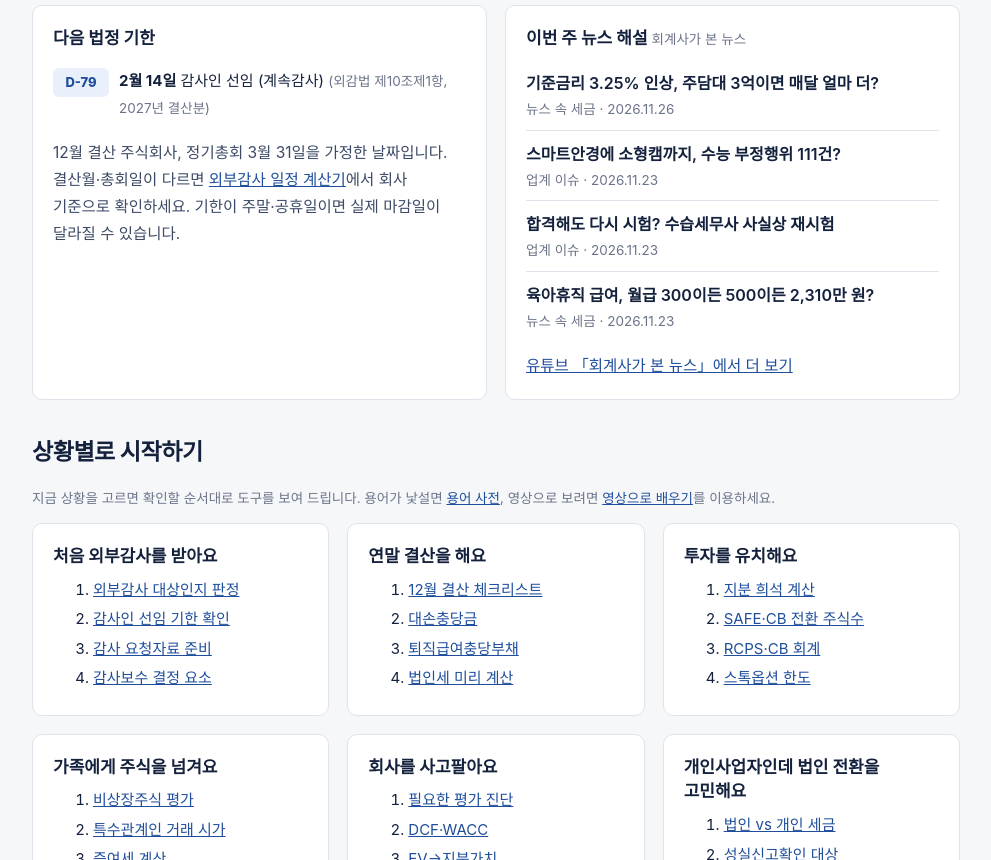
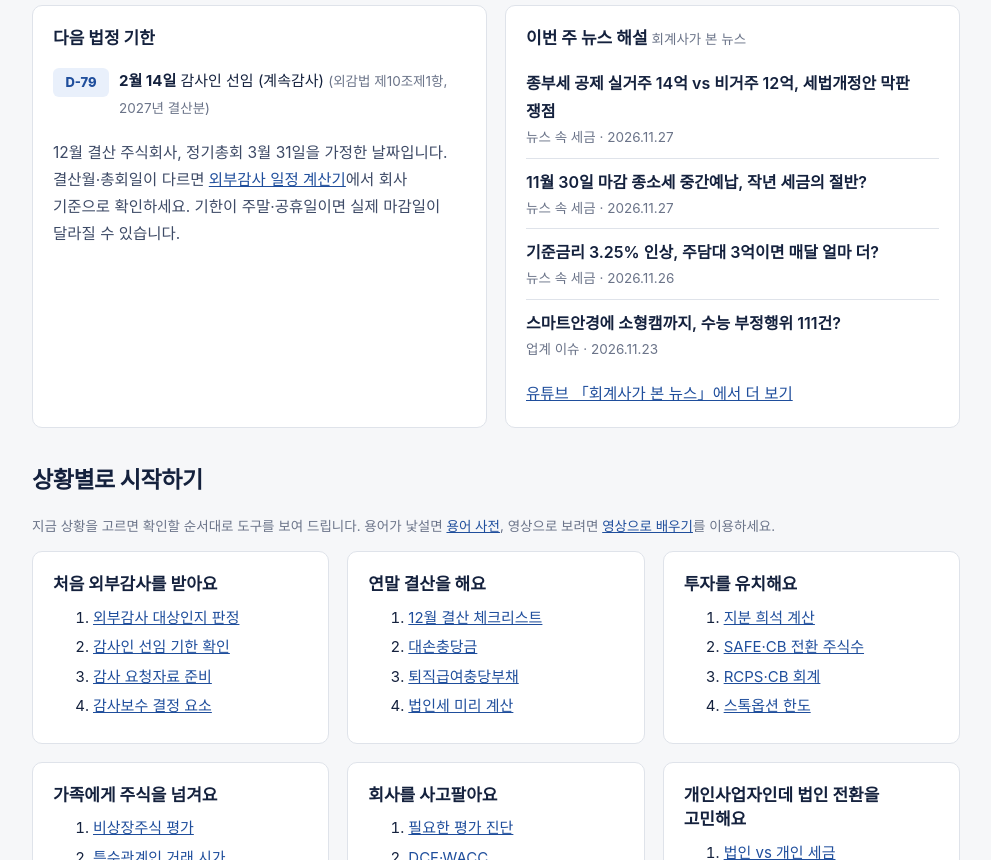
Before and after one commit to ybackh-ai/ybackh-ai.github.io, a plain HTML site: page index.html in a window 1280 px wide. Shown: the part 945-1805 px from the top of the page, without its empty margins (144-1135 px from the left). Drawn offline with Linux system fonts and the light colour scheme; no server answers; a web font is replaced by a local one.

Commit message:
Update home news card (N17, N18)
Co-Authored-By: Claude Opus 5.5 <noreply@anthropic.com>

```diff
--- a/index.html
+++ b/index.html
@@ -113,10 +113,10 @@ document.addEventListener('DOMContentLoaded',function(){var h=location.hash&&doc
         <h3>이번 주 뉴스 해설 <span class="hint" style="display:inline">회계사가 본 뉴스</span></h3>
         <!-- news:start -->
         <ul class="news-list">
+          <li><a href="https://youtu.be/I1-fu8d193Q" target="_blank" rel="noopener">종부세 공제 실거주 14억 vs 비거주 12억, 세법개정안 막판 쟁점</a><span class="hint">뉴스 속 세금 · 2026.11.27</span></li>
+          <li><a href="https://youtu.be/UvqXF6PKriU" target="_blank" rel="noopener">11월 30일 마감 종소세 중간예납, 작년 세금의 절반?</a><span class="hint">뉴스 속 세금 · 2026.11.27</span></li>
           <li><a href="https://youtu.be/KU5VICVh2fk" target="_blank" rel="noopener">기준금리 3.25% 인상, 주담대 3억이면 매달 얼마 더?</a><span class="hint">뉴스 속 세금 · 2026.11.26</span></li>
-          <li><a href="https://youtu.be/9ikT7yngUlg" target="_blank" rel="noopener">스마트안경에 소형캠까지, 수능 부정행위 111건?</a><span class="hint">업계 이슈 · 2026.11.23</span></li>
-          <li><a href="https://youtu.be/5NgsZk48OII" target="_blank" rel="noopener">합격해도 다시 시험? 수습세무사 사실상 재시험</a><span class="hint">업계 이슈 · 2026.11.23</span></li>
-          <li><a href="https://youtu.be/-nIAoGcXBKg" target="_blank" rel="noopener">육아휴직 급여, 월급 300이든 500이든 2,310만 원?</a><span class="hint">뉴스 속 세금 · 2026.11.23</span></li>        </ul>
+          <li><a href="https://youtu.be/9ikT7yngUlg" target="_blank" rel="noopener">스마트안경에 소형캠까지, 수능 부정행위 111건?</a><span class="hint">업계 이슈 · 2026.11.23</span></li>        </ul>
         <!-- news:end -->
         <p class="hint"><a href="https://www.youtube.com/@news_cpa" target="_blank" rel="noopener">유튜브 「회계사가 본 뉴스」에서 더 보기</a></p>
       </div>
```
